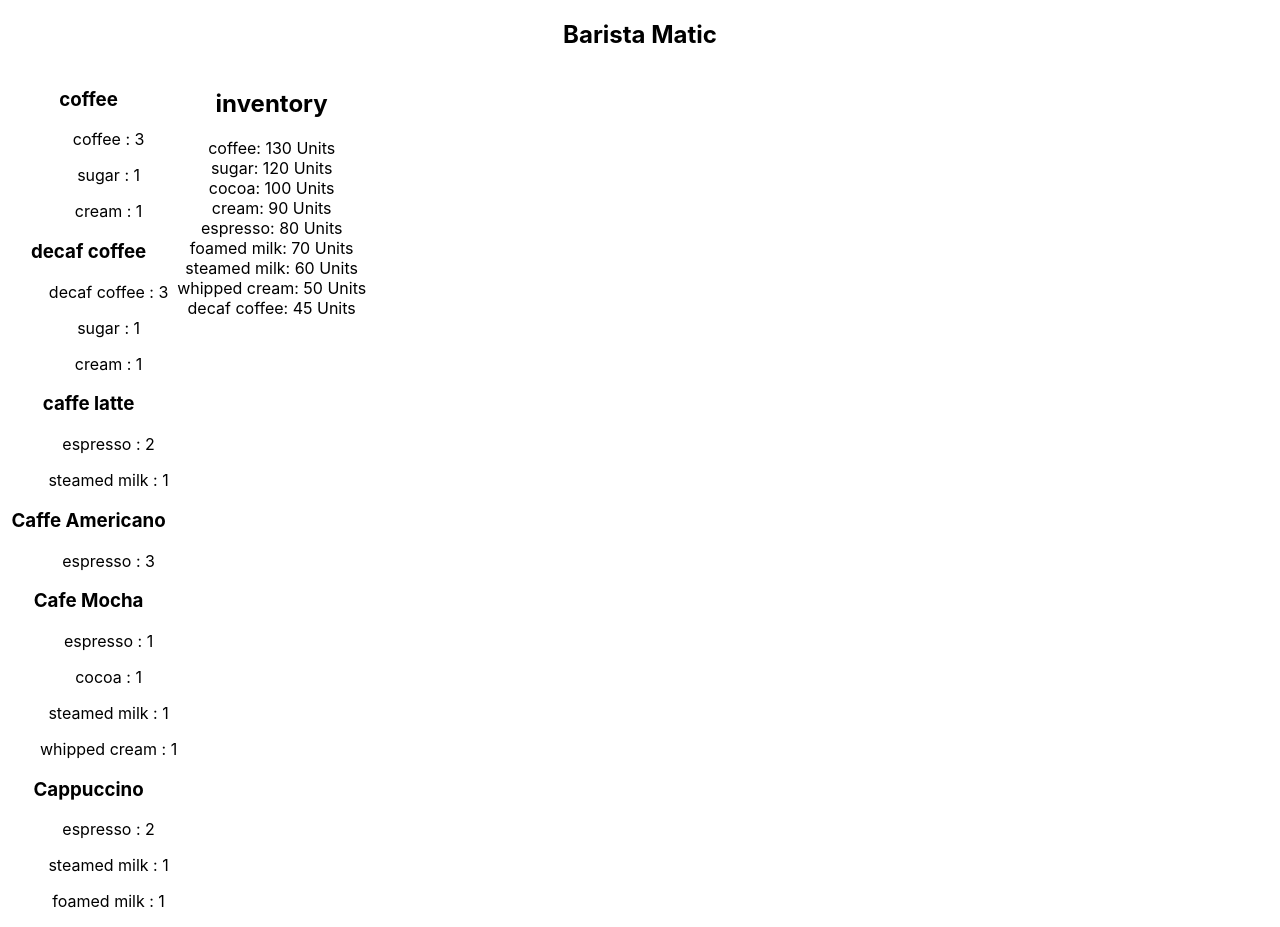
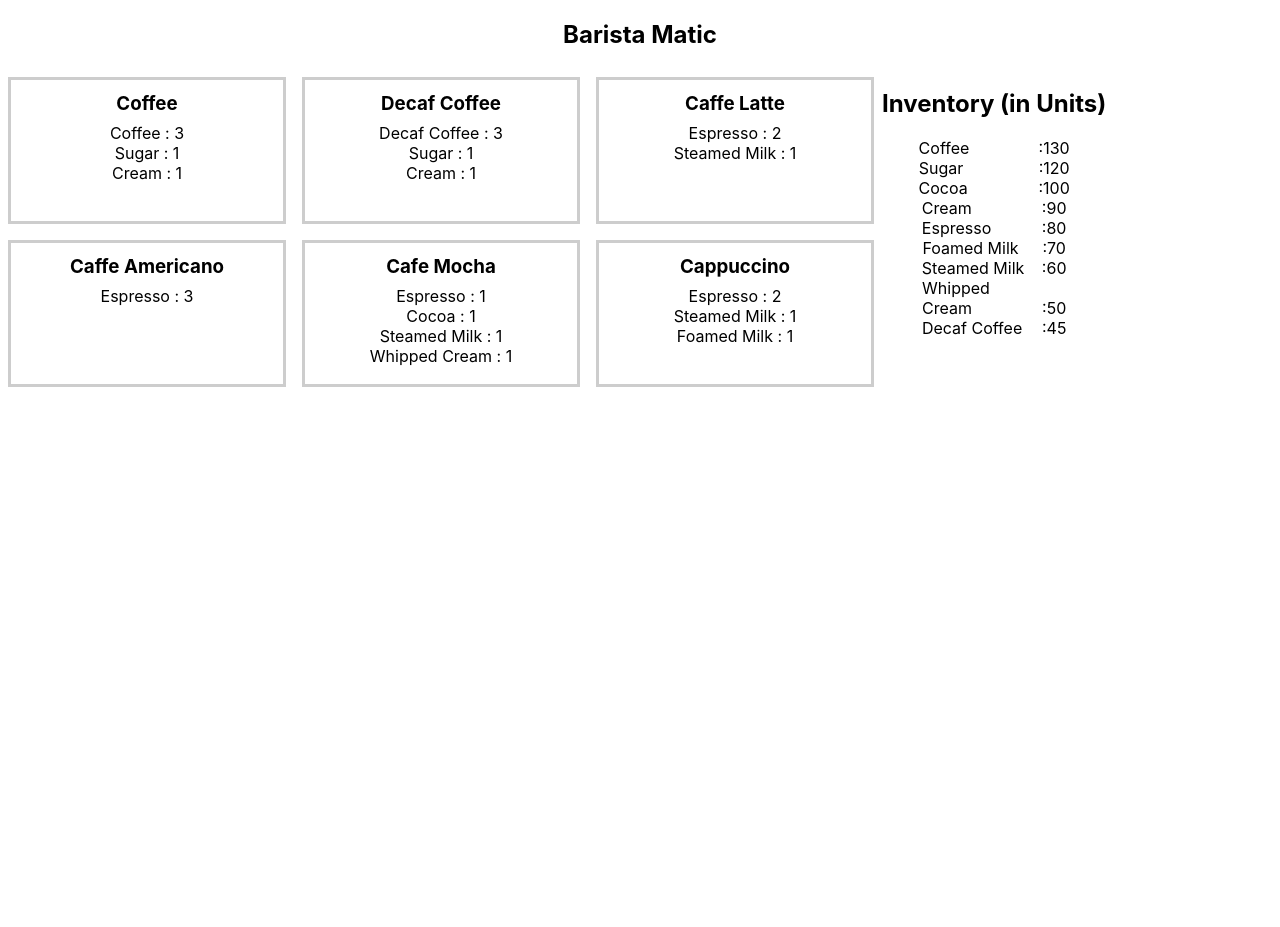
Before and after one commit to Nayeemuddin-khan/barista-matic, a React (Create React App) app: page / in a window 1280 px wide. After the commit the page ends 800 px from the top, so only its background shows below. Built offline with nearby package versions, Linux system fonts and the light colour scheme.

Commit message:
Added alot of code 😃

```diff
--- a/src/App.css
+++ b/src/App.css
@@ -5,3 +5,29 @@
 .home {
   display: flex;
 }
+
+.drinks-container {
+  display: grid;
+  grid-template-columns: auto auto auto;
+}
+
+h3 {
+  margin: 4px 0 8px;
+}
+
+.drink-card {
+  margin: 8px;
+  padding: 8px;
+  border-width: 4px;
+  border: solid #9e9e9e82;
+  height: 125px;
+  width: 20vw;
+  text-transform: capitalize;
+}
+
+.ingredient-inventory {
+  width: 120px;
+  display: inline-block;
+  text-transform: capitalize;
+  text-align: left;
+}
--- a/src/components/drinkcard/index.js
+++ b/src/components/drinkcard/index.js
@@ -1,34 +1,48 @@
 import React, { useState, useContext } from "react";
 import { DrinksContext } from "../../context/drink-context";
 import { ACTIONS } from "../../context/drink-provider";
+import { ingredientsWithCost } from "../../ingredients";
 
-const DrinkCard = ({ drinkIngredients, costPerDrink }) => {
+const DrinkCard = ({ drink }) => {
   const [isDrinkDetails, setDrinkCard] = useState(false); // show drink name or drink details card
 
   const { dispatch } = useContext(DrinksContext);
 
-  const displayIngredients = Object.keys(drinkIngredients.ingredients).map(
+  // TODO: move t o utils
+  const costPerDrink = () => {
+    return Object.keys(drink.ingredients).reduce(
+      (sum, ingredientName) =>
+        drink.ingredients[ingredientName] *
+          ingredientsWithCost[ingredientName] +
+        sum,
+      0
+    );
+  };
+
+  const displayIngredients = Object.keys(drink.ingredients).map(
     (ingredientName) => {
       return (
-        <ul className="ingredient-container">
-          {ingredientName} : {drinkIngredients.ingredients[ingredientName]}
-        </ul>
+        <div className="ingredient">
+          {ingredientName} : {drink.ingredients[ingredientName]}
+        </div>
       );
     }
   );
 
+  const cardClasses = `drink-card ${isDrinkDetails ? "flip" : ""}`;
+
   return (
-    <div onClick={() => setDrinkCard(!isDrinkDetails)}>
-      <h3> {drinkIngredients.name} </h3>
+    <div className={cardClasses} onClick={() => setDrinkCard(!isDrinkDetails)}>
+      <h3> {drink.name} </h3>
       {isDrinkDetails ? (
         <>
-          <div>{costPerDrink}</div>
+          <div>$ {costPerDrink()}</div>
           <button
             onClick={() => {
               dispatch({
                 type: ACTIONS.DISPENSE_DRINK,
                 payload: {
-                  drinkName: drinkIngredients.name,
+                  drinkName: drink.name,
                 },
               });
             }}
--- a/src/context/drink-context.js
+++ b/src/context/drink-context.js
@@ -1,3 +1,3 @@
-import React, { createContext } from "react";
+import { createContext } from "react";
 
 export const DrinksContext = createContext();
--- a/src/context/drink-provider.js
+++ b/src/context/drink-provider.js
@@ -35,7 +35,7 @@ const reducer = (state, action) => {
           ...ingredientsWithUpdateQuantity,
         },
       };
-      break;
+
     case ACTIONS.UPDATE_INVENTORY:
       const { ingredientName, newQuantity } = action.payload;
 
--- a/src/views/drinksList/index.js
+++ b/src/views/drinksList/index.js
@@ -8,7 +8,7 @@ const DrinkList = ({ drinks }) => {
   return (
     <div className="drinks-container">
       {store.drinksWithIngredients.map((drink) => (
-        <DrinkCard drinkIngredients={drink} />
+        <DrinkCard drink={drink} />
       ))}
     </div>
   );
--- a/src/views/inventory/index.js
+++ b/src/views/inventory/index.js
@@ -8,10 +8,11 @@ const InventoryView = () => {
 
   return (
     <div>
-      <h2>inventory</h2>
+      <h2>Inventory (in Units)</h2>
       {Object.keys(currentInventory).map((ingredientInventory) => (
         <div>
-          {ingredientInventory}: {currentInventory[ingredientInventory]} Units
+          <div className="ingredient-inventory">{ingredientInventory} </div>:
+          {currentInventory[ingredientInventory]}
         </div>
       ))}
     </div>
```
